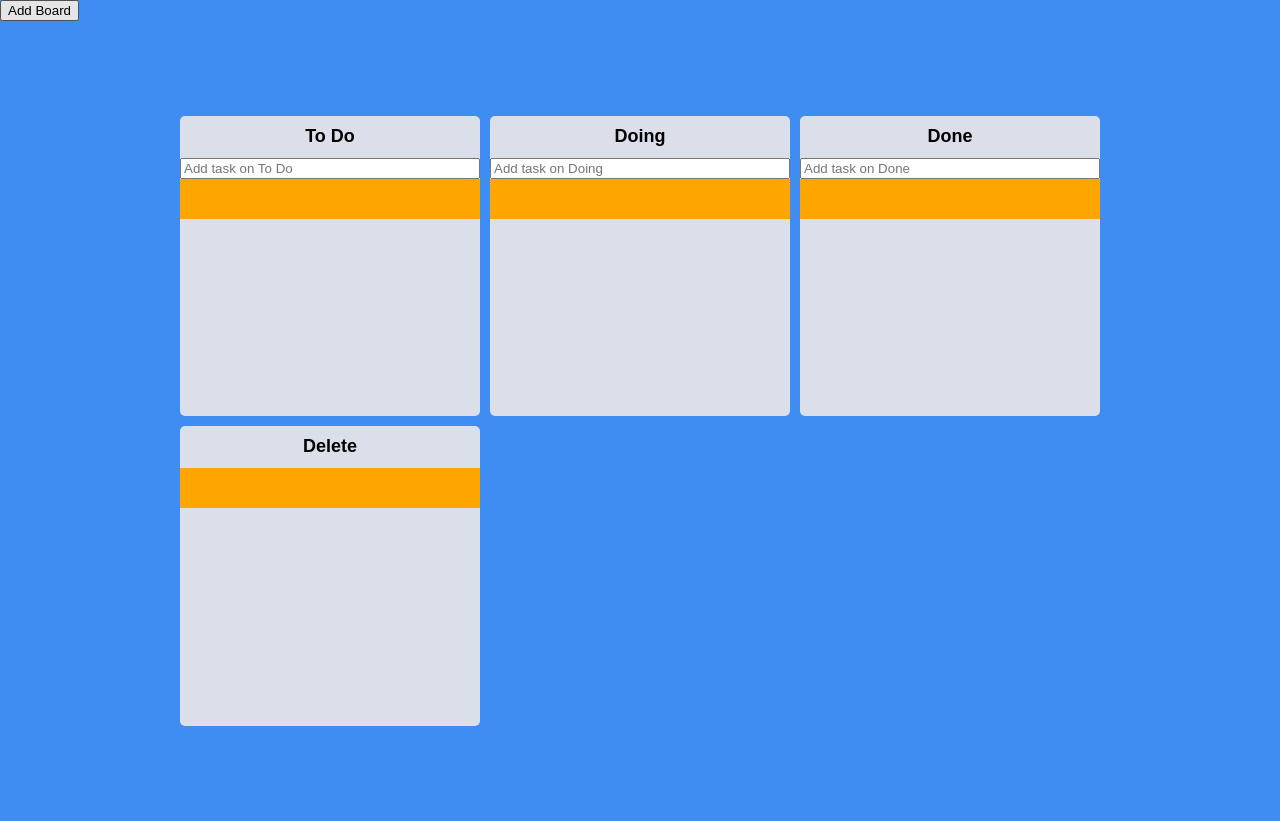
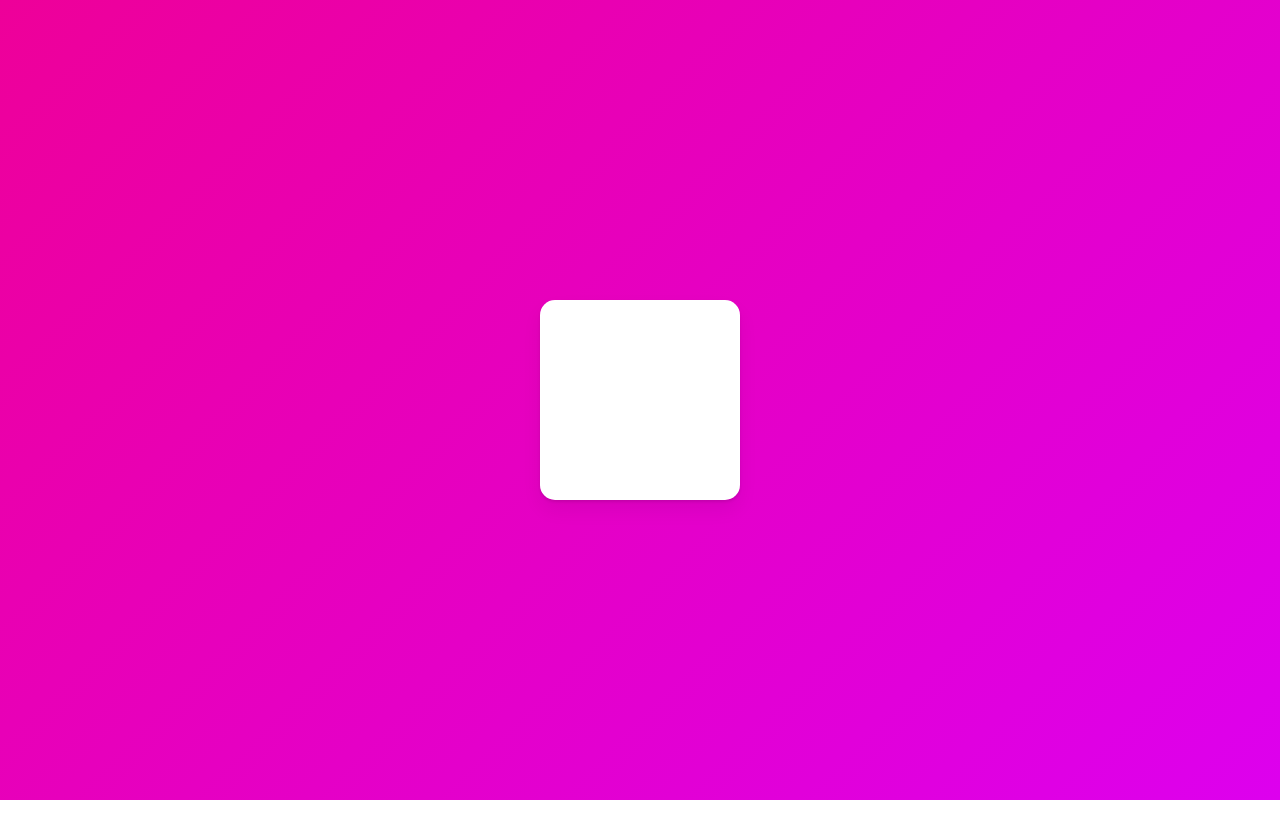
Before and after one commit to KrillM/rm, a React (Create React App) app: page / in a window 1280 px wide. After the commit the page ends 800 px from the top, so only its background shows below. Built offline with nearby package versions, Linux system fonts and the light colour scheme.

Commit message:
framer-motion

```diff
--- a/package.json
+++ b/package.json
@@ -8,6 +8,7 @@
     "@testing-library/react": "^16.3.2",
     "@testing-library/user-event": "^13.5.0",
     "apexcharts": "^6.5.0",
+    "framer-motion": "^12.43.0",
     "react": "^18.2.0",
     "react-apexcharts": "^2.1.1",
     "react-beautiful-dnd": "^13.1.1",
--- a/src/App.tsx
+++ b/src/App.tsx
@@ -1,4 +1,4 @@
-import TheComponents from "./E_TrelloClone/TheFinalComponents"
+import TheComponents from "./F_Animation/TheFinalComponents"
 
 function App() {
   return (
--- /dev/null
+++ b/src/F_Animation/App.tsx
@@ -0,0 +1,30 @@
+import styled from "styled-components";
+import { motion } from "framer-motion";
+
+const Wrapper = styled.div`
+    height: 100vh;
+    width: 100%;
+    display: flex;
+    justify-content: center;
+    align-items: center;
+`;
+
+const Box = styled(motion.div)`
+    width: 200px;
+    height: 200px;
+    background-color: white;
+    border-radius: 15px;
+    box-shadow: 0 2px 3px rgba(0, 0, 0, 0.1), 0 10px 20px rgba(0, 0, 0, 0.06);
+`;
+
+export default function App(){
+    return (
+        <Wrapper>
+            <Box
+                transition={{type:"tween", stiffness: 10}} // 기본값: spring
+                initial={{scale:0}}
+                animate={{scale:1, rotateZ: 360}}
+            />
+        </Wrapper>
+    );
+}
--- /dev/null
+++ b/src/F_Animation/TheFinalComponents.js
@@ -0,0 +1,96 @@
+import { createGlobalStyle } from "styled-components";
+import {ReactQueryDevtools} from "react-query/devtools";
+import { ThemeProvider } from 'styled-components';
+import { theme } from "./theme";
+import App from "./App";
+
+const GlobalStyle = createGlobalStyle`
+    @import url('https://fonts.googleapis.com/css2?family=Source+Sans+Pro:wght@300;400&display=swap');
+    html, body, div, span, applet, object, iframe,
+    h1, h2, h3, h4, h5, h6, p, blockquote, pre,
+    a, abbr, acronym, address, big, cite, code,
+    del, dfn, em, img, ins, kbd, q, s, samp,
+    small, strike, strong, sub, sup, tt, var,
+    b, u, i, center,
+    dl, dt, dd, menu, ol, ul, li,
+    fieldset, form, label, legend,
+    table, caption, tbody, tfoot, thead, tr, th, td,
+    article, aside, canvas, details, embed,
+    figure, figcaption, footer, header, hgroup,
+    main, menu, nav, output, ruby, section, summary,
+    time, mark, audio, video {
+        margin: 0;
+        padding: 0;
+        border: 0;
+        font-size: 100%;
+        font: inherit;
+        vertical-align: baseline;
+    }
+
+    /* HTML5 display-role reset for older browsers */
+    article, aside, details, figcaption, figure,
+    footer, header, hgroup, main, menu, nav, section {
+        display: block;
+    }
+
+    /* HTML5 hidden-attribute fix for newer browsers */
+    *[hidden] {
+        display: none;
+    }
+
+    body {
+        line-height: 1;
+    }
+
+    menu, ol, ul {
+        list-style: none;
+    }
+
+    blockquote, q {
+        quotes: none;
+    }
+
+    blockquote:before, blockquote:after,
+
+    q:before, q:after {
+        content: '';
+        content: none;
+    }
+
+    table {
+        border-collapse: collapse;
+        border-spacing: 0;
+    }
+
+    * {
+        box-sizing: border-box;
+    }
+
+    body {
+        font-weight: 300;
+        font-family: 'Source Sans Pro', sans-serif;
+        color:black;
+        line-height:1.2;
+        background:linear-gradient(135deg,#e09,#d0e);
+    }
+
+    a {
+        text-decoration:none;
+    }
+`;
+
+const TheComponents = () => {
+
+    return(
+        <>
+        <ThemeProvider theme={theme}>
+            <GlobalStyle />
+            <App />
+            {/* 코드 동작 상황을 알 수 있다. */}
+            <ReactQueryDevtools initialIsOpen={false}/>
+        </ThemeProvider>
+        </>
+    )
+}
+
+export default TheComponents;
--- /dev/null
+++ b/src/F_Animation/theme.ts
@@ -0,0 +1,5 @@
+import { DefaultTheme } from "styled-components";
+
+export const theme: DefaultTheme = {
+
+}
--- a/src/styled.d.ts
+++ b/src/styled.d.ts
@@ -3,7 +3,7 @@
 declare module 'styled-components'{
     export interface DefaultTheme {
         textColor?: string;
-        bgColor: string;
+        bgColor?: string;
         accentColor?: string;
         btnColor?: string;
         boardColor?: string;
```
Also changed, not shown: 1 other file (tests, documents, lock files or other folders).
